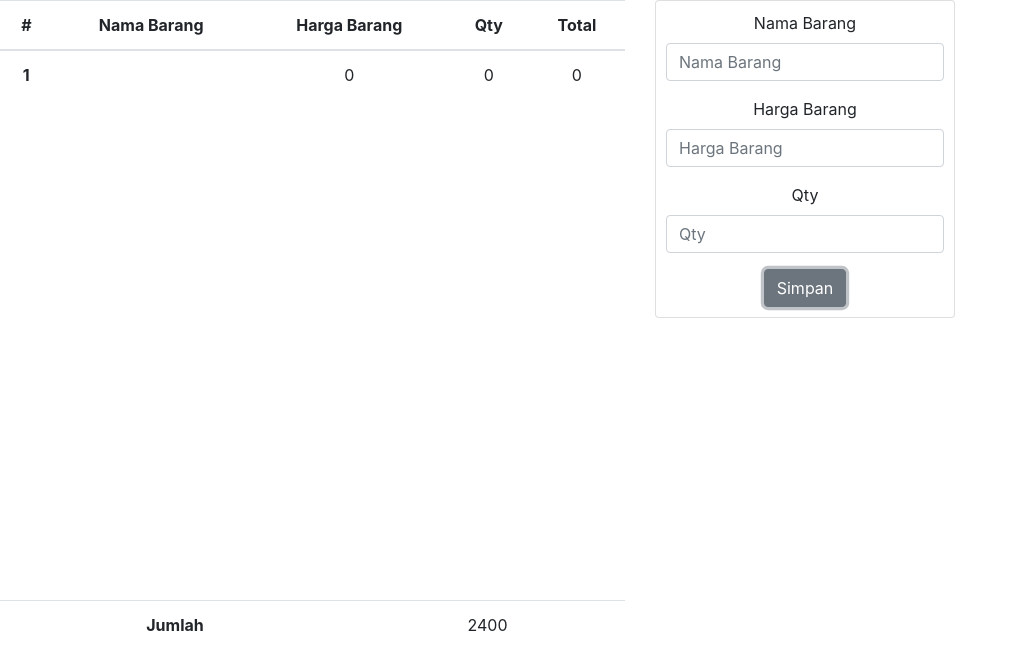
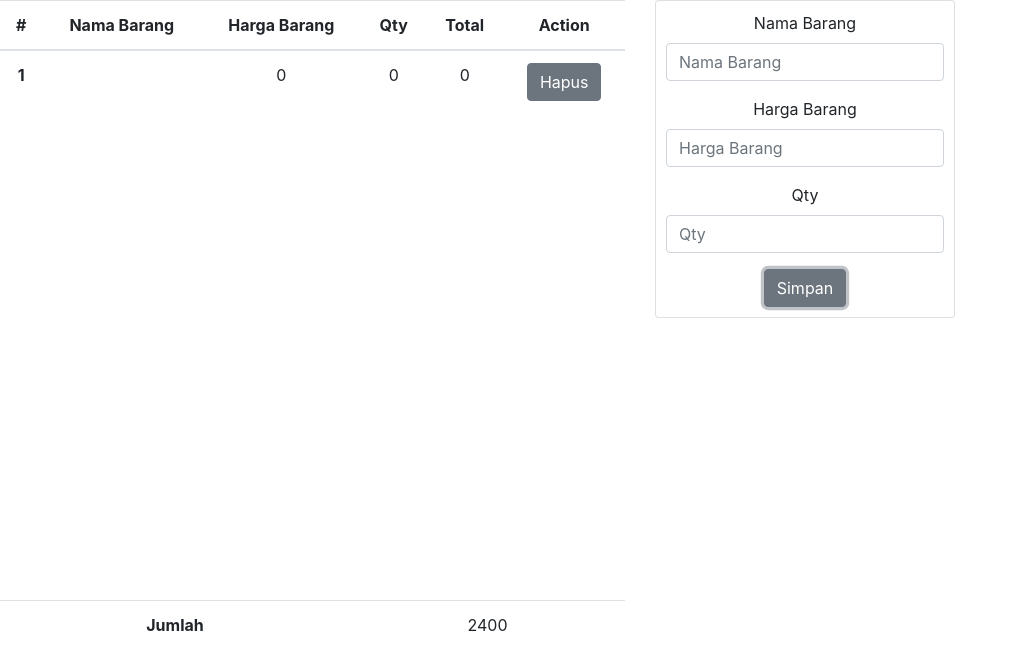
Before and after one commit to jokoss92/aplikasi-kasir, a React (Create React App) app: page / in a window 1280 px wide. Both pictures are taken after a click on the button "Simpan". Shown: the top 670 px of the page, without its empty margins (0-1018 px from the left). Built offline with nearby package versions, Linux system fonts and the light colour scheme.

Commit message:
Remove Data

```diff
--- a/src/container/Kasir.js
+++ b/src/container/Kasir.js
@@ -28,6 +28,17 @@ export default class Example extends React.Component {
       data
     });
   };
+
+  handleRemove = (key) =>{
+    const{data} = this.state
+    data.splice(key,1)
+    this.setState({
+      data
+    });
+  }
+
+
+
   render() {
       const{harga} = this.state
       console.log(harga)
@@ -44,6 +55,7 @@ export default class Example extends React.Component {
             <th>Harga Barang</th>
             <th>Qty</th>
             <th>Total</th>
+            <th>Action</th>
           </tr>
         </thead>
         <tbody>
@@ -55,6 +67,7 @@ export default class Example extends React.Component {
               <td>{datas.harga}</td>
               <td>{datas.qty}</td>
               <td>{datas.total}</td>
+              <td><Button onClick={()=>this.handleRemove(key)}>Hapus</Button></td>
             </tr>)
           } )
           }
```
